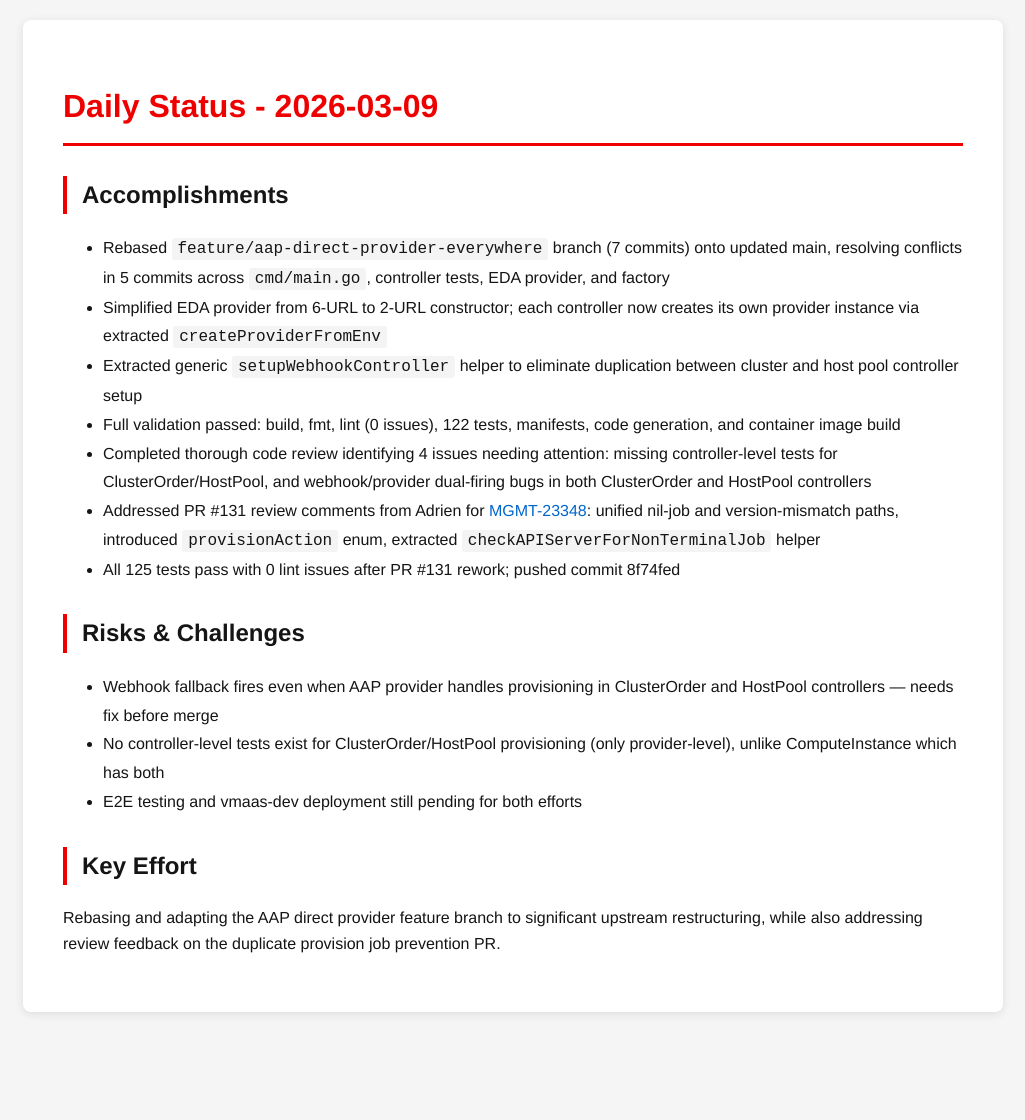
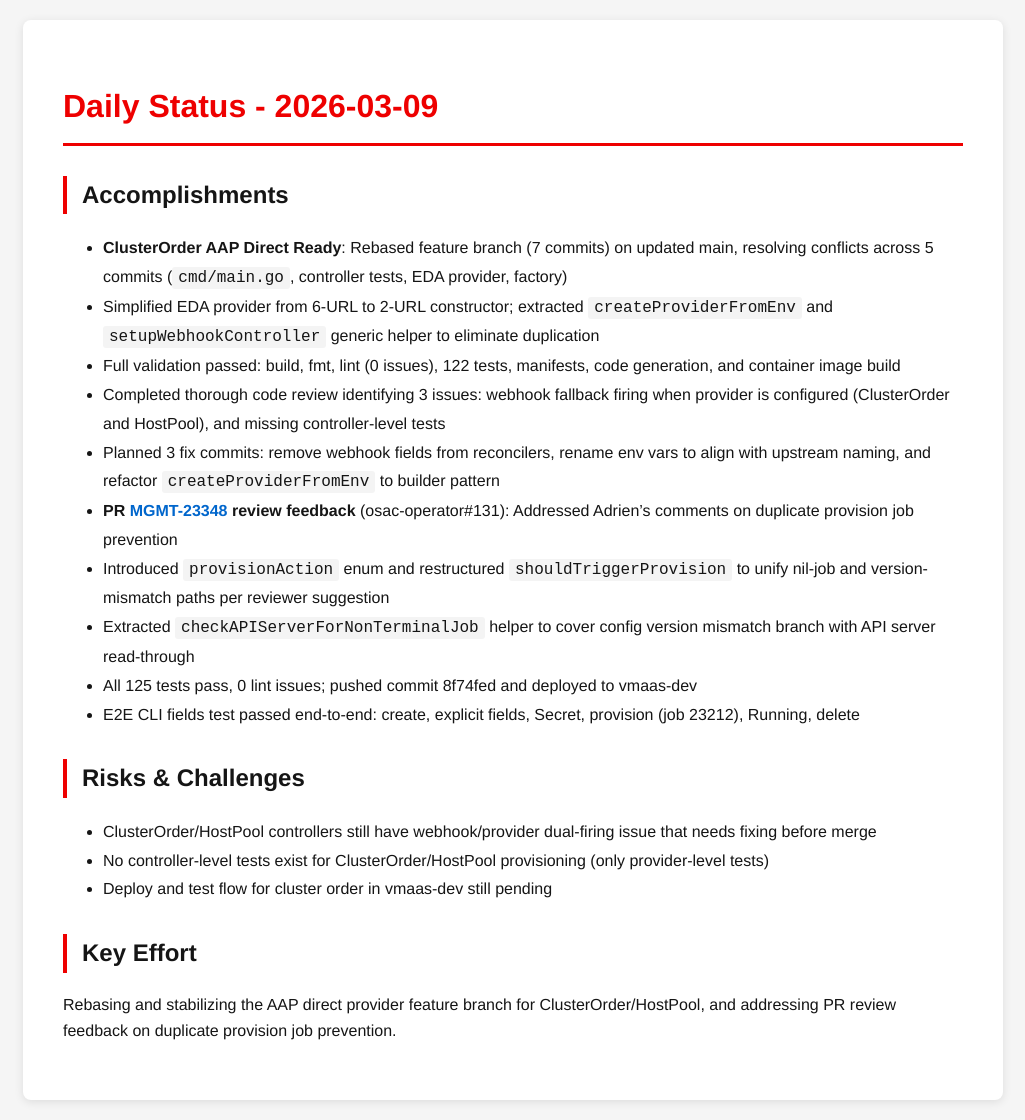
Before and after one commit to tzvatot/daily-status, a Jekyll site: the page built from 2026-03-09.md, in a window 1280 px wide. Shown: the whole page, without its empty margins (127-1152 px from the left). Built offline with Jekyll 4.4.1, drawn with Linux system fonts in a browser that asks for light colours; before the commit the page ends 1032 px from its top, so only the background shows below that.

Commit message:
Daily status update - 2026-03-09

```diff
--- a/2026-03-09.md
+++ b/2026-03-09.md
@@ -7,18 +7,21 @@ date: 2026-03-09
 # Daily Status - 2026-03-09
 
 ## Accomplishments
-- Rebased `feature/aap-direct-provider-everywhere` branch (7 commits) onto updated main, resolving conflicts in 5 commits across `cmd/main.go`, controller tests, EDA provider, and factory
-- Simplified EDA provider from 6-URL to 2-URL constructor; each controller now creates its own provider instance via extracted `createProviderFromEnv`
-- Extracted generic `setupWebhookController` helper to eliminate duplication between cluster and host pool controller setup
+- **ClusterOrder AAP Direct Ready**: Rebased feature branch (7 commits) on updated main, resolving conflicts across 5 commits (`cmd/main.go`, controller tests, EDA provider, factory)
+- Simplified EDA provider from 6-URL to 2-URL constructor; extracted `createProviderFromEnv` and `setupWebhookController` generic helper to eliminate duplication
 - Full validation passed: build, fmt, lint (0 issues), 122 tests, manifests, code generation, and container image build
-- Completed thorough code review identifying 4 issues needing attention: missing controller-level tests for ClusterOrder/HostPool, and webhook/provider dual-firing bugs in both ClusterOrder and HostPool controllers
-- Addressed PR #131 review comments from Adrien for [MGMT-23348](https://issues.redhat.com/browse/MGMT-23348): unified nil-job and version-mismatch paths, introduced `provisionAction` enum, extracted `checkAPIServerForNonTerminalJob` helper
-- All 125 tests pass with 0 lint issues after PR #131 rework; pushed commit 8f74fed
+- Completed thorough code review identifying 3 issues: webhook fallback firing when provider is configured (ClusterOrder and HostPool), and missing controller-level tests
+- Planned 3 fix commits: remove webhook fields from reconcilers, rename env vars to align with upstream naming, and refactor `createProviderFromEnv` to builder pattern
+- **PR [MGMT-23348](https://issues.redhat.com/browse/MGMT-23348) review feedback** (osac-operator#131): Addressed Adrien's comments on duplicate provision job prevention
+- Introduced `provisionAction` enum and restructured `shouldTriggerProvision` to unify nil-job and version-mismatch paths per reviewer suggestion
+- Extracted `checkAPIServerForNonTerminalJob` helper to cover config version mismatch branch with API server read-through
+- All 125 tests pass, 0 lint issues; pushed commit 8f74fed and deployed to vmaas-dev
+- E2E CLI fields test passed end-to-end: create, explicit fields, Secret, provision (job 23212), Running, delete
 
 ## Risks & Challenges
-- Webhook fallback fires even when AAP provider handles provisioning in ClusterOrder and HostPool controllers — needs fix before merge
-- No controller-level tests exist for ClusterOrder/HostPool provisioning (only provider-level), unlike ComputeInstance which has both
-- E2E testing and vmaas-dev deployment still pending for both efforts
+- ClusterOrder/HostPool controllers still have webhook/provider dual-firing issue that needs fixing before merge
+- No controller-level tests exist for ClusterOrder/HostPool provisioning (only provider-level tests)
+- Deploy and test flow for cluster order in vmaas-dev still pending
 
 ## Key Effort
-Rebasing and adapting the AAP direct provider feature branch to significant upstream restructuring, while also addressing review feedback on the duplicate provision job prevention PR.
+Rebasing and stabilizing the AAP direct provider feature branch for ClusterOrder/HostPool, and addressing PR review feedback on duplicate provision job prevention.
```
